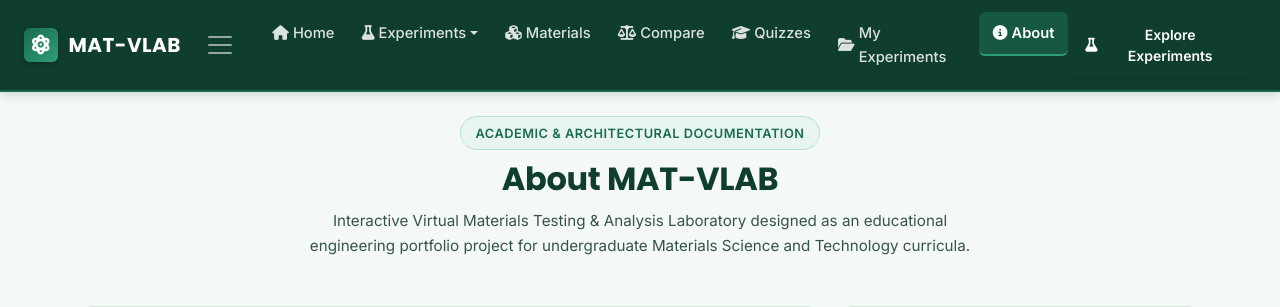
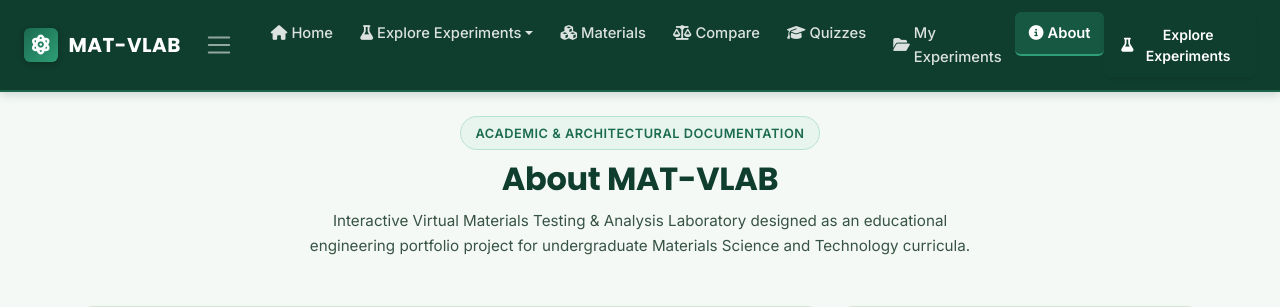
Before and after one commit to DhruvaHD/mat-vlab, a Flask app: page /about in a window 1280 px wide. Shown: the top 307 px of the page. Run offline with Flask 3, Linux system fonts and the light colour scheme; parts of the project's set-up code (start-up, migrations or seed data) failed here and were passed over; some libraries are stand-ins or nearby versions.

Commit message:
Update top bar navigation menu from Experiments to Explore Experiments

```diff
--- a/templates/base.html
+++ b/templates/base.html
@@ -65,7 +65,7 @@
           </li>
           <li class="nav-item dropdown">
             <a class="nav-link dropdown-toggle {% if active_page in ['experiments', 'tensile', 'hardness', 'brinell', 'rockwell', 'hardness_compare', 'impact', 'compression'] %}active{% endif %}" href="#" id="experimentsDropdown" role="button" data-bs-toggle="dropdown" aria-expanded="false">
-              <i class="fas fa-flask me-1"></i> Experiments
+              <i class="fas fa-flask me-1"></i> Explore Experiments
             </a>
             <ul class="dropdown-menu dropdown-menu-matvlab shadow-sm border" aria-labelledby="experimentsDropdown">
               <li>
```
